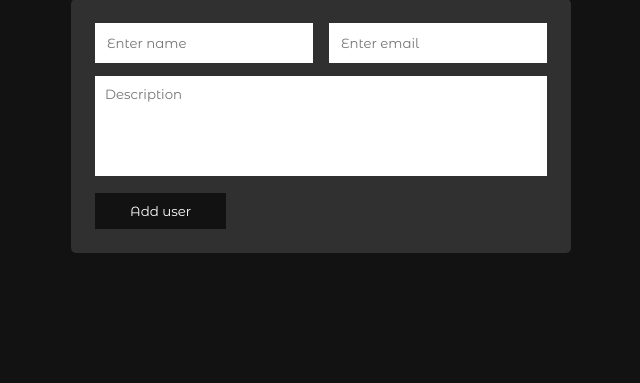
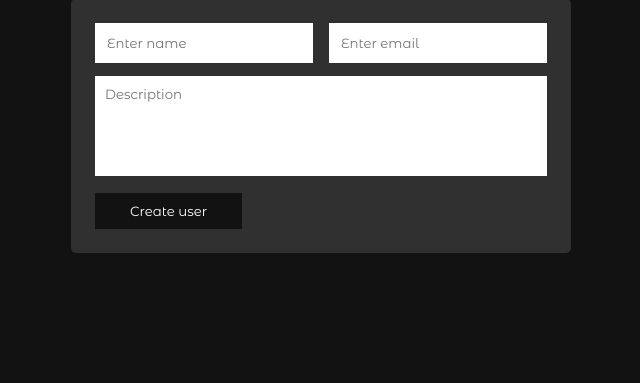
Before and after one commit to codewitgabi/auto-deploy, a Django app: page / in a window 1280 px wide. Shown: the part 274-657 px from the top of the page, without its empty margins (319-959 px from the left). Run offline with Django 5.2, Linux system fonts and the light colour scheme; some web fonts are replaced.

```diff
--- a/myapp/templates/myapp/index.html
+++ b/myapp/templates/myapp/index.html
@@ -35,7 +35,7 @@
             placeholder="Description"
           ></textarea>
 
-          <button type="submit" id="form-btn">Add user</button>
+          <button type="submit" id="form-btn">Create user</button>
         </form>
       </div>
     </div>
```
